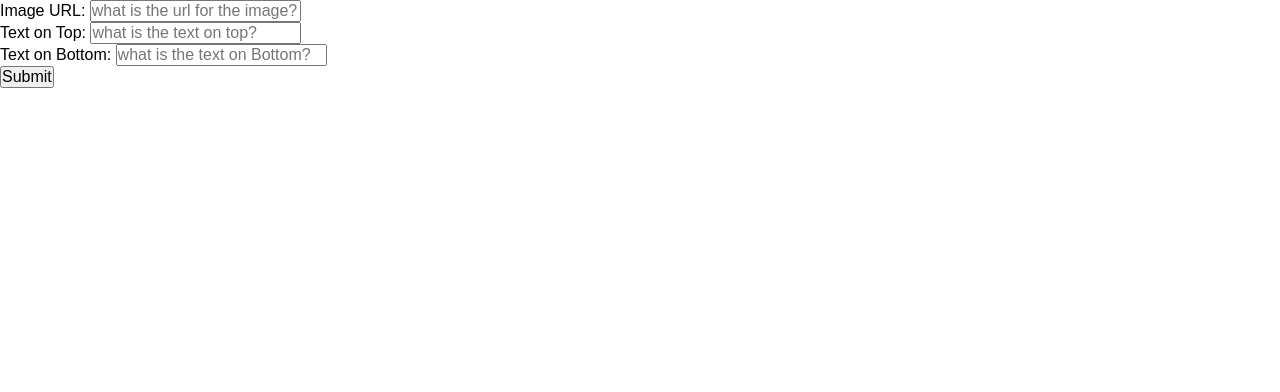
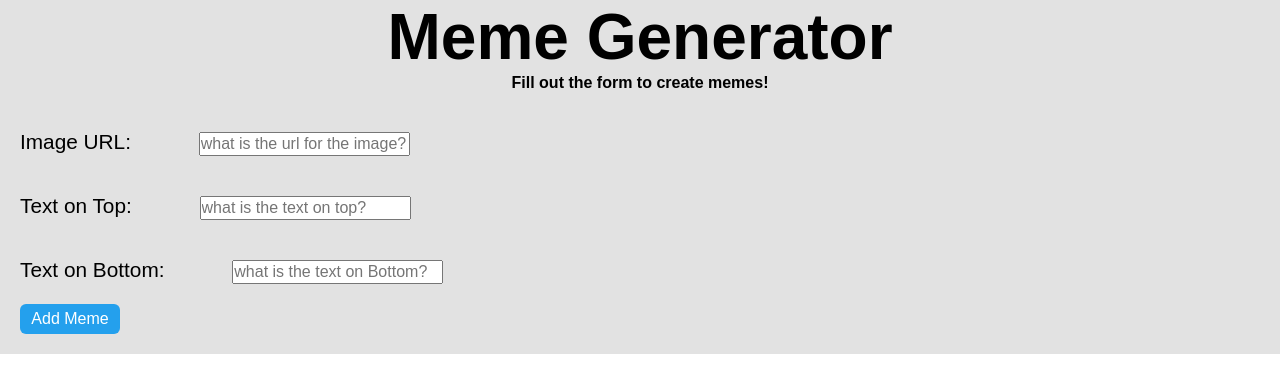
Before and after one commit to lynecha/meme-generator, a plain HTML site: page meme.html in a window 1280 px wide. Drawn offline with Linux system fonts and the light colour scheme; a web font is replaced by a local one.

Commit message:
updated some more

```diff
--- a/app.js
+++ b/app.js
@@ -29,10 +29,19 @@ function makeMeme(text1,text2,url) {
     meme.appendChild(topText);
     meme.appendChild(bottomText);
     meme.appendChild(img);
-    // const deleteSign = document.createElement("div");
-    // deleteSign.classList.add(deleteSign);
-    // deleteSign.innerText = "X";
-    // meme.appendChild(deleteSign);
+    const deleteSign = document.createElement("BUTTON");
+    deleteSign.classList.add("delete");
+    deleteSign.innerHTML = "&#x2716;";
+    meme.appendChild(deleteSign);
     return meme;
+}
+results.addEventListener("click" , function(e) {
+    if (e.target.tagName === "BUTTON") {
+        e.target.parentElement.remove();
+    }
+});
 
-}
+results.addEventListener("mouseover",function(e) {
+    if (e.target.tagName === "IMG") {
+    }
+});
--- a/meme.html
+++ b/meme.html
@@ -11,25 +11,31 @@
 </head>
 
 <body>
+    <header>
+        <div class="container">
+            <h1>Meme Generator</h1>
+            <h3>Fill out the form to create memes!</h3>
+        </div>
+    </header>
     <section>
         <form action="" id="memeform">
         <p>
             <label for="">Image URL:
-                <input type="url" name="url" placeholder="what is the url for the image?">
+                <input type="url" name="url" id="link" placeholder="what is the url for the image?">
             </label>
 
         </p>
         <p>
             <label for="">Text on Top:
-                <input type="text" name="toptext" placeholder="what is the text on top?">
+                <input type="text" name="toptext" id="top" placeholder="what is the text on top?">
             </label>
         </p>
         <P>
             <label for="">Text on Bottom:
-                <input type="text" name="bottomtext" placeholder="what is the text on Bottom?">
+                <input type="text" name="bottomtext" id="bottom" placeholder="what is the text on Bottom?">
             </label>
         </P>
-            <input type="submit">
+            <button type="submit">Add Meme</button>
         </form>
     </section>
 
--- a/style.css
+++ b/style.css
@@ -3,6 +3,18 @@
     padding: 0;
     font-size: 16px;
     font-family: arial;
+}
+.container {
+    background-color: rgb(226, 226, 226);
+}
+
+.container h1 {
+    font-size: 4em;
+    text-align: center;
+}
+.container h3 {
+    font-size: 1em;
+    text-align: center;
 }
 #results {
     color: white;
@@ -13,6 +25,41 @@
     display: inline-block;
 
 }
+#memeform {
+    padding: 20px;
+    display: flex;
+    flex-direction: column;
+    background-color: rgb(226, 226, 226);
+}
+#memeform label{
+    font-size: 1.3em;
+}
+
+#memeform button {
+    background-color: rgb(36,160,237);
+    width: 100px;
+    height: 30px;
+    color: white;
+    border-radius: 6px;
+    border: none;
+}
+
+#link {
+    height: 20px;
+    margin: 20px;
+    margin-left: 5%;
+}
+#top {
+    height: 20px;
+    margin: 20px;
+    margin-left: 5%;
+}
+#bottom {
+    height: 20px;
+    margin: 20px;
+    margin-left: 5%;
+}
+
 .meme img {
     z-index: 2;
     max-width: 100%;
@@ -47,6 +94,26 @@
     text-transform: uppercase;
 
 }
-.meme:hover {
+.meme img:hover {
+    filter: brightness(60%);
 
 }
+
+.delete {
+    position: absolute;
+    bottom: 35%;
+    left: 45%;
+    z-index: 3;
+    font-size: 10vw;
+    text-align: center;
+    -webkit-text-stroke-width: 2px;
+    -webkit-text-stroke-color: white;
+    font-family: 'Maximum Impact', sans-serif;
+    text-transform: uppercase;
+    opacity: 1;
+    background-color: transparent;
+    outline: none;
+    color: white;
+    border: none;
+
+}
```
